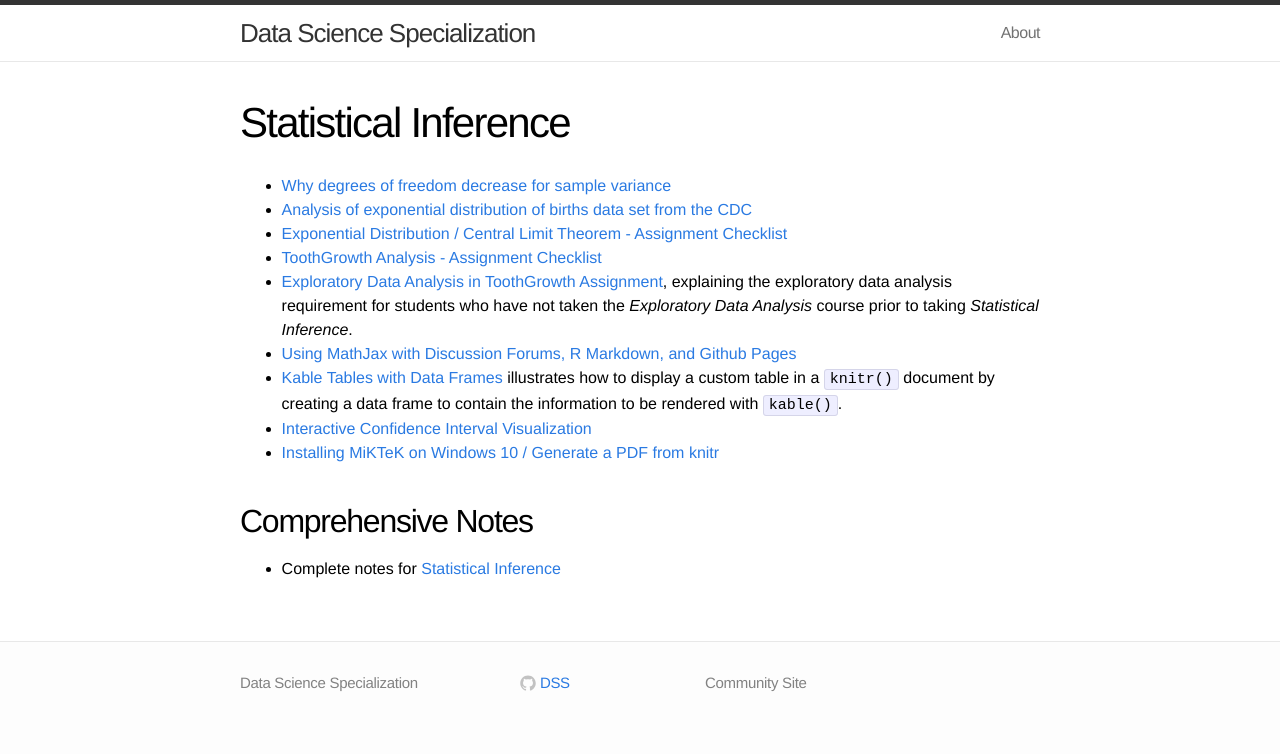
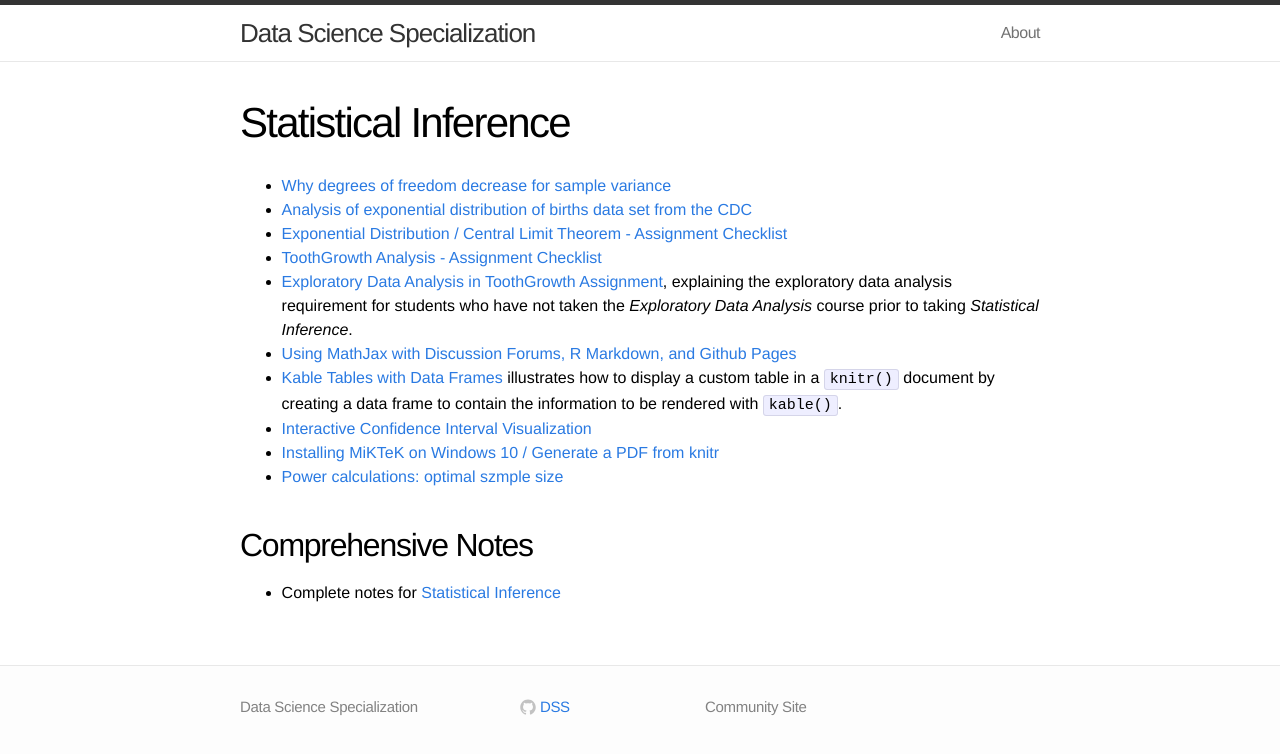
Before and after one commit to DataScienceSpecialization/DataScienceSpecialization.github.io, a Jekyll site: the page built from statinf.md, in a window 1280 px wide. Shown: the top 754 px of the page. Built offline with Jekyll 4.4.1, drawn with Linux system fonts in a browser that asks for light colours.

Commit message:
Add article describing "optimal" sample size relative to power calculations.

```diff
--- a/statinf.md
+++ b/statinf.md
@@ -13,6 +13,7 @@ permalink: /statinf/
 - [Kable Tables with Data Frames](https://github.com/lgreski/datasciencectacontent/blob/master/markdown/kableDataFrameTable.md) illustrates how to display a custom table in a `knitr()` document by creating a data frame to contain the information to be rendered with `kable()`.
 - [Interactive Confidence Interval Visualization](https://github.com/amcadie/interactive_CI)
 - [Installing MiKTeK on Windows 10 / Generate a PDF from knitr](https://github.com/lgreski/datasciencectacontent/blob/master/markdown/statinf-generatePDF.md)
+- [Power calculations: optimal szmple size](https://github.com/lgreski/datasciencectacontent/blob/master/markdown/statinf-optimalSampleSize.md)
 
 ## Comprehensive Notes
 
```
